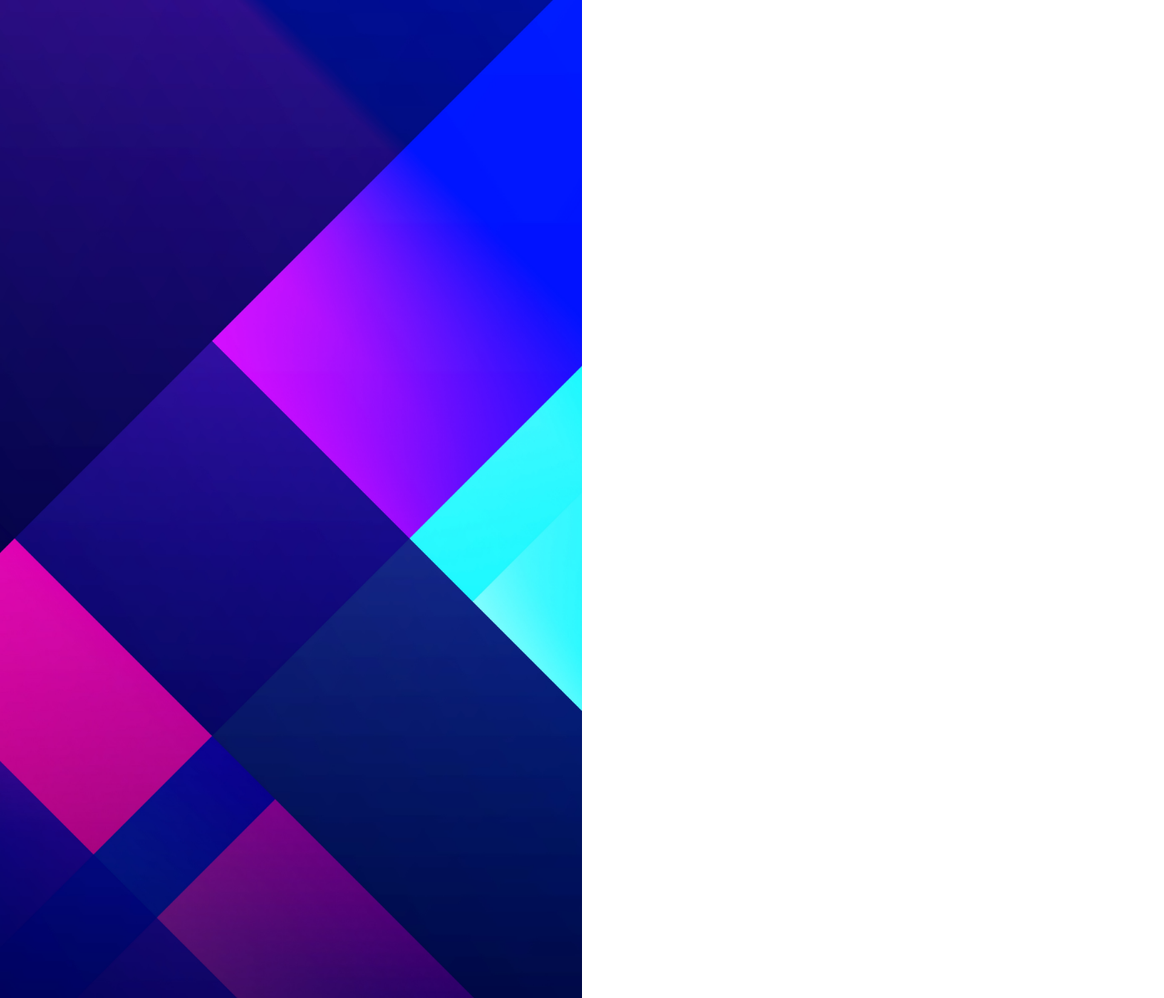
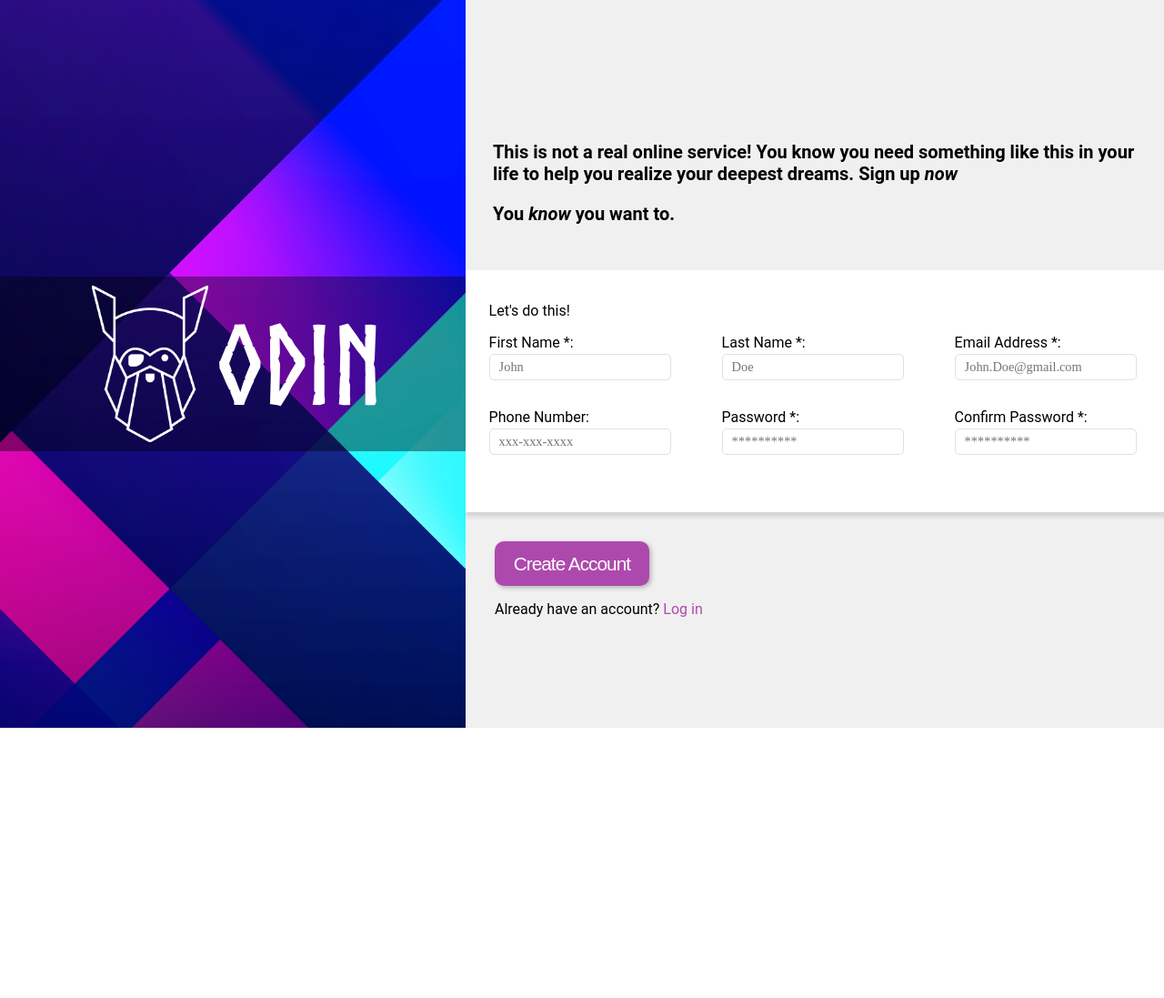
Before and after one commit to ehuang1998/sign-up-form, a plain HTML site: page index.html in a window 1280 px wide. Shown: the whole page at 91% size. After the commit the page ends 800 px from the top, so only its background shows below. Drawn offline with Linux system fonts and the light colour scheme.

Commit message:
Complete form functionality and CSS styling

```diff
--- a/index.html
+++ b/index.html
@@ -3,17 +3,70 @@
 <head>
     <meta charset="UTF-8">
     <meta name="viewport" content="width=device-width, initial-scale=1.0">
-    <title>Sign-Up Form</title>
+    <title>Sign-up Form</title>
     <link rel="stylesheet" href="./styles.css">
 </head>
 <body>
+    <div class="main">
+        <div class="side-bar">
+            <div>
+                <img src="./images/odin-lined.png" alt="Logo">
+                <h1>ODIN</h1>
+            </div>
+        </div>
 
-    <div class="background-image">
-        <img src="./images/background.jpg" alt="Background Image">
-    </div>
+        <div class="form">
+            <div class="header">
+                <div>
+                    <p>This is not a real online service! You know you need something like this in your life to help you realize your deepest dreams. Sign up <em>now</em></p>
+                    <p>You <em>know</em> you want to.</p>
+                </div>
+            </div>
+            <div>
+                <div class="input-form">
+                    <p>Let's do this!</p>
+                    <form action = "#" method = "get" id="my-form">
+                        <label for="first_name">First Name *:
+                            <input type="text" id="first_name" name="first_name" placeholder = "John" required>
+                            <div id='first-name-error' class='error'></div>
+                        </label>
 
-    <div class="info">
+                        <label for="last_name">Last Name *:
+                            <input type="text" id="last_name" name="last_name" placeholder = "Doe" required>
+                            <div id='last-name-error' class='error'></div>
+                        </label>
 
+                        <label for="user_email">Email Address *:
+                            <input type="email" id="user_email" name="user_email" placeholder = "John.Doe@gmail.com" required>
+                            <div id='email-error' class='error'></div>
+                        </label>
+
+                        <label for="phone_number">Phone Number:
+                            <input type="number" id="phone_number" name="phone_number" placeholder = "xxx-xxx-xxxx" pattern='[0-9]{10}' required>
+                            <div id='phone-error' class='error'></div>
+                        </label>
+
+                        <label for="user_password">Password *:
+                            <input type="password" id="user_password" name="user_password" placeholder = "**********" pattern='(?=.*\d)(?=.*[a-z])(?=.*[A-Z]).{8,}' required>
+                            <div id='password-error' class='error'></div>
+                        </label>
+
+                        <label for="confirm_password">Confirm Password *:
+                            <input type="password" id="confirm_password" name="confirm_password" placeholder = "**********" pattern='(?=.*\d)(?=.*[a-z])(?=.*[A-Z]).{8,}' required>
+                            <div id='confirm-password-error' class='error'></div>
+                        </label>
+
+                    </form>
+                </div>
+            </div>
+            <div class="submit-form">
+                <div>
+                    <button type="submit" form="my-form">Create Account</button>
+                    <p>Already have an account? <a href="">Log in</a></p>
+                </div>
+            </div>
+
+        </div>
     </div>
 
 </body>
--- a/styles.css
+++ b/styles.css
@@ -1,16 +1,149 @@
-body {
-    margin: 0;
+:root {
+    font-family: Roboto, Oxygen, Ubuntu, Cantarell, 'Open Sans', 'Helvetica Neue', sans-serif;
 }
 
-.background-image {
-    width: 50%;
-    height: 100%;
+@font-face {
+    font-family: "Norse Bold";
+    src: url('./Norse-Bold.otf');
 }
 
-img {
-
+html, body {
+    margin: 0;
+    padding: 0;
     width: 100%;
     height: 100%;
-    object-fit: cover;
+    overflow-x: hidden;
+}
+
+.main {
+    display: flex;
+    justify-content: center;
+    width: 100vw;
+}
+
+.side-bar {
+    flex-grow: 1;
+    position: relative;
+    width: 40vw;
+    min-width: 345px;
+    height: 100vh;
+    background: url(./images/background.jpg);
+    background-size: cover;
+    display: flex;
+    justify-content: center;
+    align-items: center;
+    color: white;
+    font-family: 'Norse Bold';
+    font-size: 60px;
+}
+
+.side-bar div {
+    width: 100%;
+    background-color: rgba(0, 0, 0, 0.400);
+    line-height: 2rem;
+    padding: 0px 2vw;
+    display: flex;
+    justify-content: center;
+    align-items: center;
+}
+
+.side-bar img {
+    width: 8rem;
+    padding: 10px;
 
 }
+
+.side-bar p {
+    font-size: .8rem;
+    color: rgba(255, 255, 255, 0.575);
+    position: absolute;
+    bottom: 0px;
+    right: 5px;
+}
+
+.header {
+    font-weight: bold;
+    font-size: 20px;
+    padding: 30px;
+}
+
+.form {
+    display: flex;
+    width: 60vw;
+    flex-direction: column;
+    justify-content: center;
+    align-items: start;
+    flex-grow: 2;
+    background-color: rgb(240, 240, 240);
+}
+
+.input-form {
+    display: flex;
+    justify-content: center;
+    flex-direction: column;
+    background-color: white;
+    padding: 1.2rem 2vw 3rem 2vw;
+    box-shadow: 0px 5px 5px rgba(0, 0, 0, 0.123);
+}
+
+form {
+    display: flex;
+    width: 60vw;
+    flex-flow: row wrap;
+    gap: 1rem;
+    font-size: 1rem;
+}
+
+label {
+    position: relative;
+    width: 15rem;
+    margin-bottom: 15px;
+}
+
+a {
+    text-decoration: none;
+    color: rgb(173, 73, 173);
+}
+
+.submit-form {
+    margin-top: 2rem;
+    margin-left: 2rem;
+}
+
+button[type='submit'] {
+    padding: .8rem 1.3rem;
+    font-size: 1.3rem;
+    background-color: rgb(173, 73, 173);
+    border: none;
+    border-radius: 10px;
+    color: white;
+    letter-spacing: -1px;
+    box-shadow: 2px 2px 5px rgba(0, 0, 0, 0.253);
+}
+
+button[type='submit']:hover {
+    background-color: rgb(126, 39, 126);
+}
+
+input {
+    font-family: customFontBold;
+    padding: 5px 10px;
+    border-radius: 5px;
+    border: 1px solid rgb(224, 224, 224);
+    font-size: .9rem;
+    margin-top: 3px;
+}
+
+input:focus {
+    border: none;
+    box-shadow: 4px 4px 5px rgba(0, 0, 0, 0.342);
+    outline: none;
+}
+
+input:invalid:focus {
+    border: 2px solid rgb(255, 69, 100)
+}
+
+input:focus:valid {
+    border: rgb(0, 183, 255) 2px solid;
+}
```
Also changed, not shown: Norse-Bold.otf (added), images/odin-lined.png (added).
